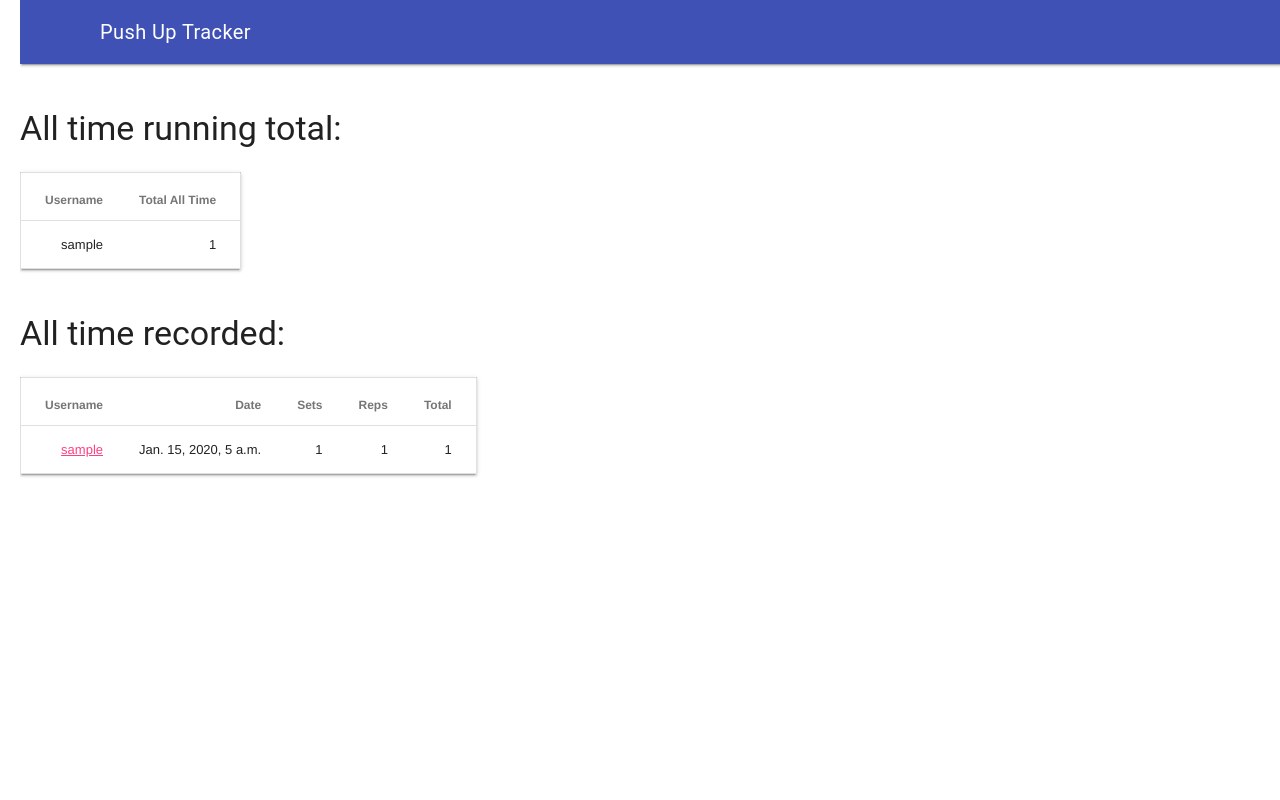
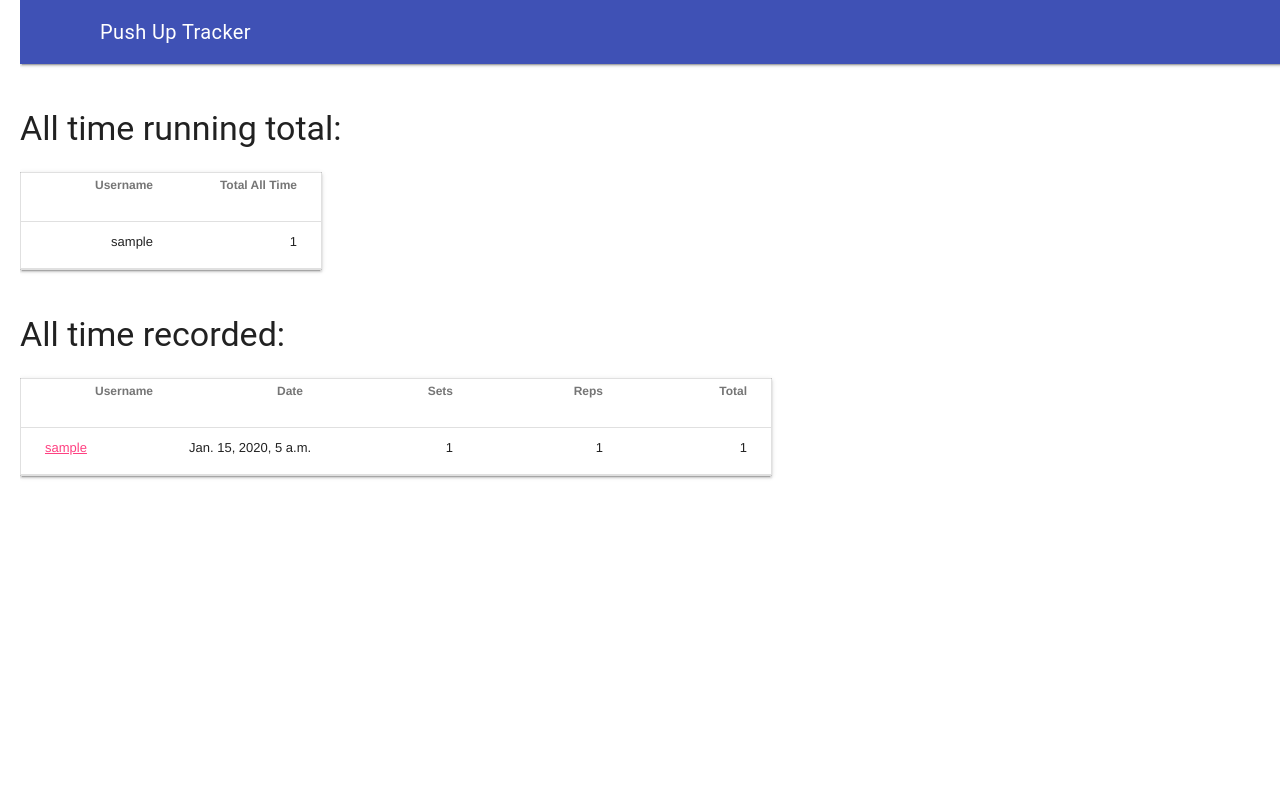
Before and after one commit to cgeorgiades27/puc, a Django app: page / in a window 1280 px wide. Run offline with Django 3.2, Linux system fonts and the light colour scheme; tables that the repository leaves empty hold one stand-in row (values such as "Sample post").

Commit message:
added some CSS and formatting to tables

```diff
--- a/tracker/static/tracker/style.css
+++ b/tracker/static/tracker/style.css
@@ -16,3 +16,17 @@ header {
 . {
     margin-bottom: 70px;
 }
+
+td {
+    float: left;
+    text-align: left;
+    width: 150px;
+    margin: 0px;
+}
+
+th {
+    float: left;
+    width: 150px;
+    text-align: left;
+    margin: 0px;
+}
--- a/tracker/templates/tracker/workout_log.html
+++ b/tracker/templates/tracker/workout_log.html
@@ -28,7 +28,7 @@
   </tr>
   {% for x in logs %}
   <tr>
-    <td><a href="{% url 'log_detail' pk=x.pk %}">{{ x.user }}</a></td>
+    <td class="mdl-data-table__cell--non-numeric"><a href="{% url 'log_detail' pk=x.pk %}">{{ x.user }}</a></td>
     <td>{{ x.date_completed }}</td>
     <td>{{ x.sets }}</td>
     <td>{{ x.reps }}</td>
```
